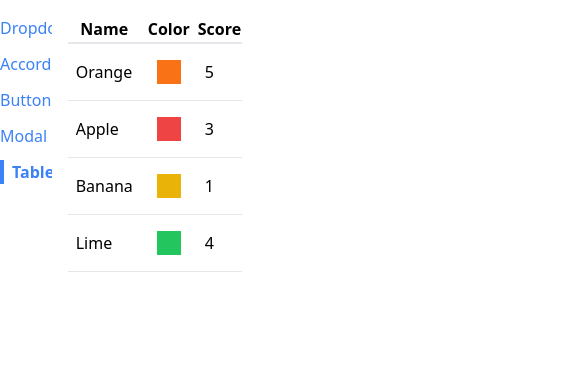
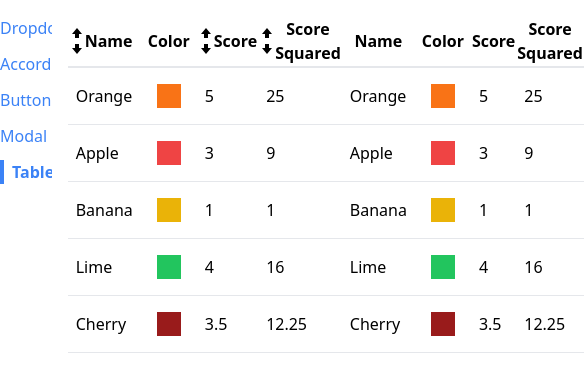
Before and after one commit to alitarika/compsReact, a React (Create React App) app: page /table in a window 390 px wide. Shown: the top 392 px of the page, 584 px wide, since content can reach past the window. Built offline with nearby package versions, Linux system fonts and the light colour scheme.

Commit message:
table tablepage sortabletable implemented

```diff
--- /dev/null
+++ b/src/components/SortableTable.js
@@ -0,0 +1,105 @@
+import { useState } from "react";
+import { GoArrowDown, GoArrowUp } from "react-icons/go";
+import Table from "./Table";
+
+function SortableTable(props) {
+  const [sortOrder, setSortOrder] = useState(null);
+  const [sortBy, setSortBy] = useState(null);
+  const { config, data } = props;
+
+  const handleClick = (label) => {
+    if (sortBy && label !== sortBy) {
+      setSortOrder("asc");
+      setSortBy(label);
+      return;
+    }
+
+    if (sortOrder === null) {
+      setSortOrder("asc");
+      setSortBy(label);
+    } else if (sortOrder === "asc") {
+      setSortOrder("desc");
+      setSortBy(label);
+    } else if (sortOrder === "desc") {
+      setSortOrder(null);
+      setSortBy(null);
+    }
+  };
+
+  const updatedConfig = config.map((column) => {
+    if (!column.sortValue) {
+      return column;
+    }
+
+    return {
+      ...column,
+      header: () => (
+        <th
+          className="cursor-pointer hover:bg-gray-100"
+          onClick={() => handleClick(column.label)}
+        >
+          <div className="flex items-center">
+            {getIcons(column.label, sortBy, sortOrder)}
+            {column.label}
+          </div>
+        </th>
+      ),
+    };
+  });
+
+  // Only sort data if sortOrder && sortBy are not null
+  // Make a copy of the 'data' prop
+  // Find the correct sortValue function and use it for sorting
+  let sortedData = data;
+  if (sortOrder && sortBy) {
+    const { sortValue } = config.find((column) => column.label === sortBy);
+    sortedData = [...data].sort((a, b) => {
+      const valueA = sortValue(a);
+      const valueB = sortValue(b);
+
+      const reverseOrder = sortOrder === "asc" ? 1 : -1;
+
+      if (typeof valueA === "string") {
+        return valueA.localeCompare(valueB) * reverseOrder;
+      } else {
+        return (valueA - valueB) * reverseOrder;
+      }
+    });
+  }
+
+  return <Table {...props} data={sortedData} config={updatedConfig} />;
+}
+
+function getIcons(label, sortBy, sortOrder) {
+  if (label !== sortBy) {
+    return (
+      <div>
+        <GoArrowUp />
+        <GoArrowDown />
+      </div>
+    );
+  }
+
+  if (sortOrder === null) {
+    return (
+      <div>
+        <GoArrowUp />
+        <GoArrowDown />
+      </div>
+    );
+  } else if (sortOrder === "asc") {
+    return (
+      <div>
+        <GoArrowUp />
+      </div>
+    );
+  } else if (sortOrder === "desc") {
+    return (
+      <div>
+        <GoArrowDown />
+      </div>
+    );
+  }
+}
+
+export default SortableTable;
--- a/src/components/Table.js
+++ b/src/components/Table.js
@@ -1,7 +1,11 @@
+import { Fragment } from "react";
+
 function Table({ data, config, keyFn }) {
-  // implement sorting !!! TODO
+  const renderedHeaders = config.map((column) => {
+    if (column.header) {
+      return <Fragment key={column.label}>{column.header()}</Fragment>;
+    }
 
-  const renderedHeaders = config.map((column) => {
     return <th key={column.label}>{column.label}</th>;
   });
 
--- a/src/pages/TablePage.js
+++ b/src/pages/TablePage.js
@@ -1,3 +1,4 @@
+import SortableTable from "../components/SortableTable";
 import Table from "../components/Table";
 
 function TablePage() {
@@ -6,12 +7,14 @@
     { name: "Apple", color: "bg-red-500", score: 3 },
     { name: "Banana", color: "bg-yellow-500", score: 1 },
     { name: "Lime", color: "bg-green-500", score: 4 },
+    { name: "Cherry", color: "bg-red-800", score: 3.5 },
   ];
 
   const config = [
     {
       label: "Name",
       render: (fruit) => fruit.name,
+      sortValue: (fruit) => fruit.name,
     },
     {
       label: "Color",
@@ -20,6 +23,12 @@
     {
       label: "Score",
       render: (fruit) => fruit.score,
+      sortValue: (fruit) => fruit.score,
+    },
+    {
+      label: "Score Squared",
+      render: (fruit) => fruit.score ** 2,
+      sortValue: (fruit) => fruit.score ** 2,
     },
   ];
 
@@ -28,7 +37,8 @@
   };
 
   return (
-    <div>
+    <div className="flex">
+      <SortableTable data={data} config={config} keyFn={keyFn} />
       <Table data={data} config={config} keyFn={keyFn} />
     </div>
   );
```
